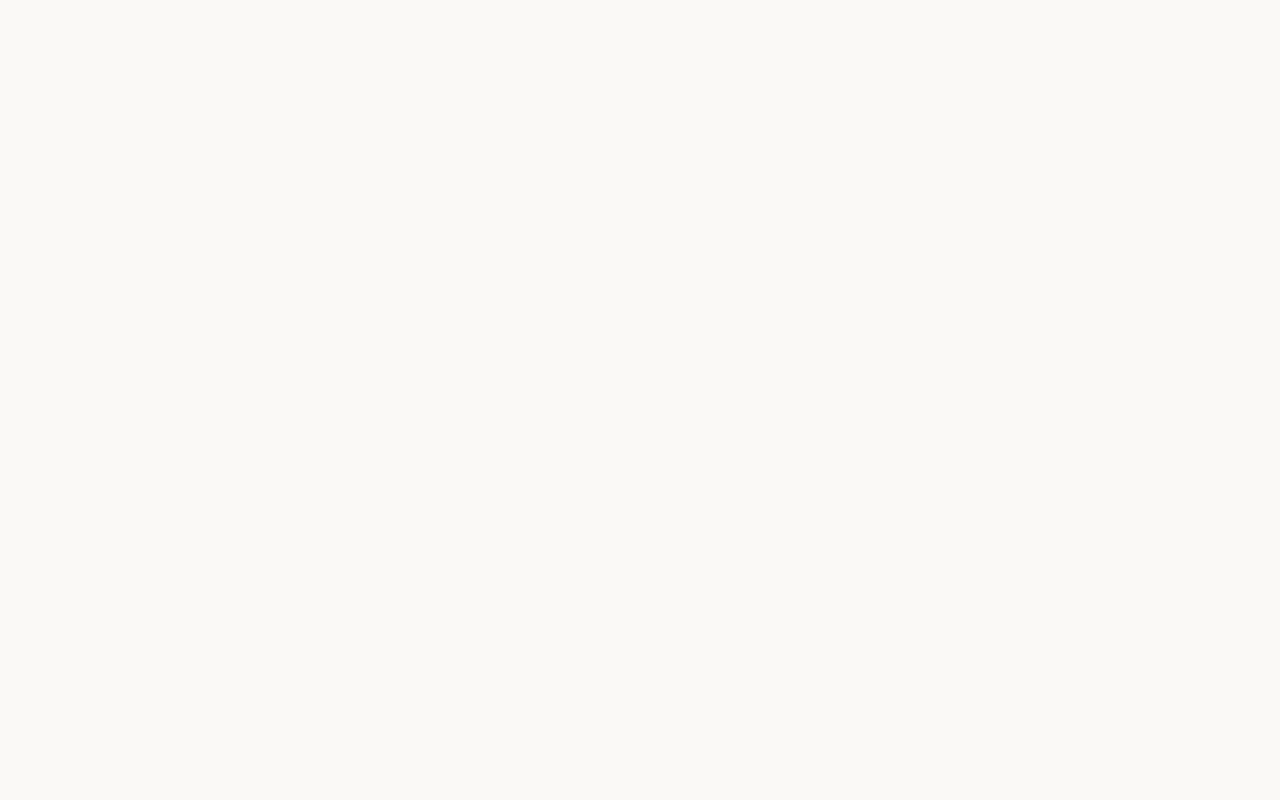
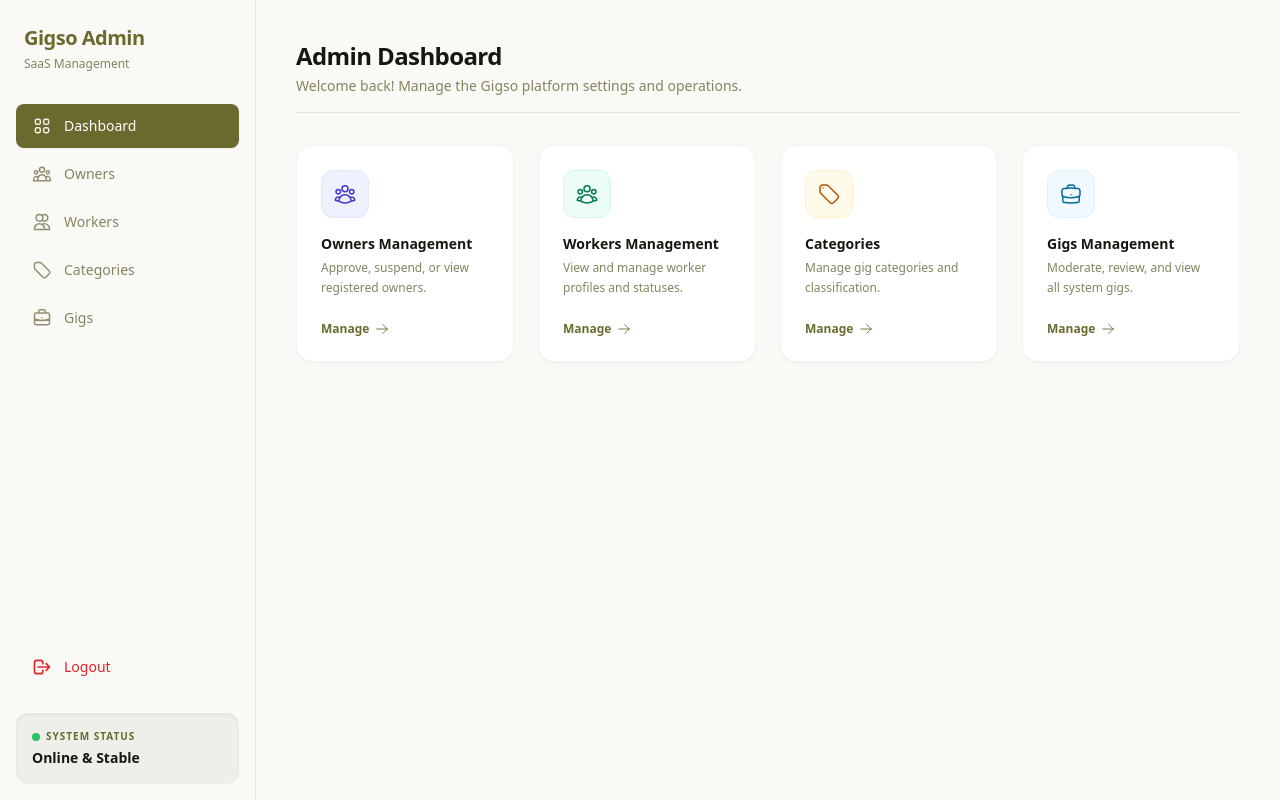
Before and after one commit to Amritha102004/Gigso, a React (Vite) app in the folder frontend/: page /admin/dashboard in a window 1280 px wide. Before the commit this address had no page. Built offline with nearby package versions, Linux system fonts and the light colour scheme; sample sign-in values are in the browser's storage.

Commit message:
feat: create and register AdminDashboard page and redirect admins to it post login

```diff
--- a/frontend/src/App.tsx
+++ b/frontend/src/App.tsx
@@ -16,6 +16,7 @@ import OwnersPage from './features/admin/pages/OwnersPage';
 import WorkersPage from './features/admin/pages/WorkersPage';
 import CategoriesPage from './features/admin/pages/CategoriesPage';
 import AddCategoryPage from './features/admin/pages/AddCategoryPage';
+import AdminDashboard from './features/admin/pages/AdminDashboard';
 import HomePage from './features/user/pages/HomePage';
 import SetupWorkerProfile from './features/worker/pages/SetupWorkerProfile';
 import SetupOwnerProfile from './features/owner/pages/SetupOwnerProfile';
@@ -50,6 +51,7 @@ function App() {
           {/* Secure Admin Pathways */}
           <Route path="/admin" element={<AdminRoute />}>
             <Route element={<AdminLayout />}>
+              <Route path="dashboard" element={<AdminDashboard />} />
               <Route path="owners" element={<OwnersPage />} />
               <Route path="workers" element={<WorkersPage />} />
               <Route path="categories" element={<CategoriesPage />} />
--- /dev/null
+++ b/frontend/src/features/admin/pages/AdminDashboard.tsx
@@ -0,0 +1,84 @@
+import React from 'react';
+import { useNavigate } from 'react-router-dom';
+import {
+  UserGroupIcon,
+  BriefcaseIcon,
+  TagIcon,
+  ArrowRightIcon
+} from '@heroicons/react/24/outline';
+
+const AdminDashboard: React.FC = () => {
+  const navigate = useNavigate();
+
+  const cards = [
+    {
+      title: 'Owners Management',
+      description: 'Approve, suspend, or view registered owners.',
+      path: '/admin/owners',
+      icon: UserGroupIcon,
+      color: 'bg-indigo-50 text-indigo-700 border-indigo-100',
+    },
+    {
+      title: 'Workers Management',
+      description: 'View and manage worker profiles and statuses.',
+      path: '/admin/workers',
+      icon: UserGroupIcon,
+      color: 'bg-emerald-50 text-emerald-700 border-emerald-100',
+    },
+    {
+      title: 'Categories',
+      description: 'Manage gig categories and classification.',
+      path: '/admin/categories',
+      icon: TagIcon,
+      color: 'bg-amber-50 text-amber-700 border-amber-100',
+    },
+    {
+      title: 'Gigs Management',
+      description: 'Moderate, review, and view all system gigs.',
+      path: '/admin/gigs',
+      icon: BriefcaseIcon,
+      color: 'bg-sky-50 text-sky-700 border-sky-100',
+    },
+  ];
+
+  return (
+    <div className="flex-1 p-8 sm:p-10 bg-[#FAF9F6] h-full overflow-y-auto">
+      {/* Header */}
+      <div className="mb-8 pb-4 border-b border-gray-200">
+        <h1 className="text-2xl font-bold text-textMain tracking-tight">Admin Dashboard</h1>
+        <p className="text-secondary text-sm mt-1">Welcome back! Manage the Gigso platform settings and operations.</p>
+      </div>
+
+      {/* Main Grid */}
+      <div className="grid grid-cols-1 md:grid-cols-2 lg:grid-cols-4 gap-6">
+        {cards.map((card, idx) => {
+          const Icon = card.icon;
+          return (
+            <div
+              key={idx}
+              onClick={() => navigate(card.path)}
+              className="bg-white p-6 rounded-2xl border border-gray-100 shadow-sm hover:shadow-md transition-all cursor-pointer flex flex-col justify-between group"
+            >
+              <div className="space-y-4">
+                <div className={`w-12 h-12 rounded-xl flex items-center justify-center border ${card.color}`}>
+                  <Icon className="w-6 h-6" />
+                </div>
+                <div>
+                  <h3 className="text-sm font-bold text-textMain group-hover:text-primary transition-colors">{card.title}</h3>
+                  <p className="text-xs text-secondary mt-1 leading-relaxed">{card.description}</p>
+                </div>
+              </div>
+
+              <div className="flex items-center gap-1.5 text-xs font-bold text-primary mt-6 group-hover:underline">
+                Manage
+                <ArrowRightIcon className="w-3.5 h-3.5 transition-transform group-hover:translate-x-1" />
+              </div>
+            </div>
+          );
+        })}
+      </div>
+    </div>
+  );
+};
+
+export default AdminDashboard;
--- a/frontend/src/features/auth/pages/Login.tsx
+++ b/frontend/src/features/auth/pages/Login.tsx
@@ -36,7 +36,7 @@ const Login: React.FC = () => {
     authService.googleLogin({ token })
       .then((res: AuthResponse) => {
         loginState(res.user, res.accessToken);
-        if (res.user.role === 'admin') navigate('/admin/owners');
+        if (res.user.role === 'admin') navigate('/admin/dashboard');
         else if (res.user.role === 'worker') navigate('/worker/home');
         else navigate('/owner/dashboard');
       })
@@ -63,7 +63,7 @@ const Login: React.FC = () => {
     authService.login(formData)
       .then((res: AuthResponse) => {
         loginState(res.user, res.accessToken);
-        if (res.user.role === 'admin') navigate('/admin/owners');
+        if (res.user.role === 'admin') navigate('/admin/dashboard');
         else if (res.user.role === 'worker') navigate('/worker/home');
         else navigate('/owner/dashboard');
       })
```
